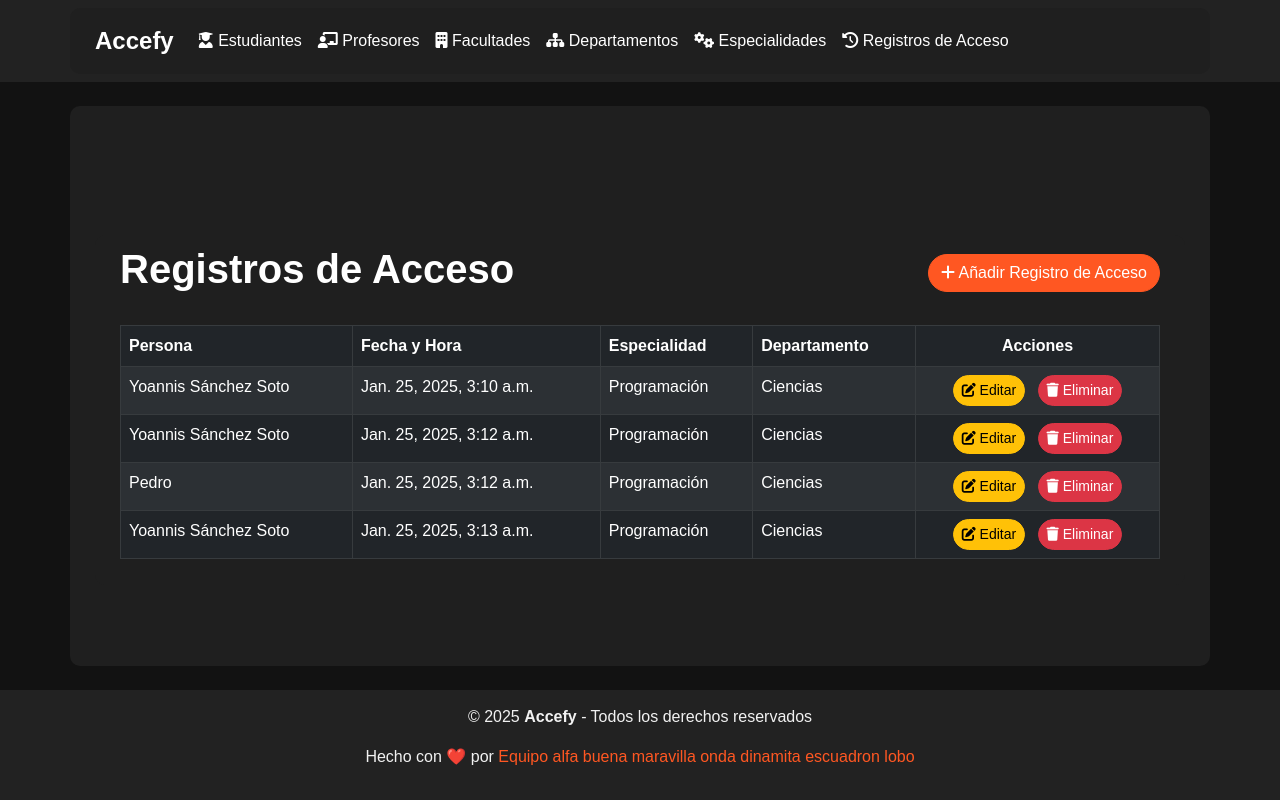
After one commit to yossTheDev/bibman, a Django app: page //access_records/ in a window 1280 px wide. The commit adds this page. Run offline with Django 5.2, Linux system fonts and the light colour scheme; data comes from the database, SQL or seed files in the repository; both versions use the stored data as it was after the commit.

Commit message:
feat: :sparkles: Access Records CRUD

```diff
--- a/bibman/urls.py
+++ b/bibman/urls.py
@@ -11,7 +11,6 @@ router.register(r'professors', ProfessorViewSet)
 urlpatterns = [
     path('admin/', admin.site.urls),
     path('api/', include(router.urls)),
-    path('students/', include('bibman_app.urls')),
-    path('professors/', include('bibman_app.urls')),
+    path('/', include('bibman_app.urls')),
     path('', home, name='home'),
 ]
--- /dev/null
+++ b/bibman_app/templates/access_records/access_record_list.html
@@ -0,0 +1,56 @@
+{% extends "base.html" %} {% block content %}
+<div class="container mt-5">
+  <!-- Header section with title and Add Access Record button -->
+  <div class="d-flex justify-content-between align-items-center mb-4">
+    <h1 class="text-white">Registros de Acceso</h1>
+    <a href="{% url 'access-record-create' %}" class="btn btn-primary">
+      <i class="fas fa-plus"></i> Añadir Registro de Acceso
+    </a>
+  </div>
+
+  <!-- Table to display access records -->
+  {% if access_records %}
+  <table class="table table-hover table-bordered table-striped table-dark">
+    <thead style="background-color: #ff5722; color: white">
+      <tr>
+        <th>Persona</th>
+        <th>Fecha y Hora</th>
+        <th>Especialidad</th>
+        <th>Departamento</th>
+        <th class="text-center">Acciones</th>
+      </tr>
+    </thead>
+    <tbody>
+      {% for record in access_records %}
+      <tr>
+        <td>{{ record.person.name }}</td>
+        <td>{{ record.timestamp }}</td>
+        <td>{{ record.major.name|default:"N/A" }}</td>
+        <td>{{ record.department.name|default:"N/A" }}</td>
+        <td class="text-center">
+          <a
+            href="{% url 'access-record-edit' record.pk %}"
+            class="btn btn-sm btn-warning me-2"
+          >
+            <i class="fas fa-edit"></i> Editar
+          </a>
+          <a
+            href="{% url 'access-record-delete' record.pk %}"
+            class="btn btn-sm btn-danger"
+          >
+            <i class="fas fa-trash"></i> Eliminar
+          </a>
+        </td>
+      </tr>
+      {% endfor %}
+    </tbody>
+  </table>
+  {% else %}
+  <!-- Message if no access records are found -->
+  <div class="alert alert-info text-center" role="alert">
+    No hay registros de acceso disponibles. ¡Añade el primero haciendo clic en
+    <strong>Añadir Registro de Acceso</strong>!
+  </div>
+  {% endif %}
+</div>
+{% endblock %}
--- a/bibman_app/templates/base.html
+++ b/bibman_app/templates/base.html
@@ -155,6 +155,11 @@
                 ><i class="fas fa-cogs"></i> Especialidades</a
               >
             </li>
+            <li class="nav-item">
+              <a class="nav-link" href="{% url 'access-record-list' %}"
+                ><i class="fas fa-history"></i> Registros de Acceso</a
+              >
+            </li>
           </ul>
         </div>
       </div>
--- a/bibman_app/urls.py
+++ b/bibman_app/urls.py
@@ -4,7 +4,8 @@ from .views import (
     ProfessorListView, ProfessorCreateView, ProfessorUpdateView, ProfessorDeleteView,
     MajorCreateView,MajorListView,MajorDeleteView,MajorUpdateView,
     DepartmentCreateView,DepartmentListView,DepartmentDeleteView,DepartmentUpdateView,
-    FacultyCreateView,FacultyListView,FacultyDeleteView,FacultyUpdateView
+    FacultyCreateView,FacultyListView,FacultyDeleteView,FacultyUpdateView,
+    AccessRecordListView,AccessRecordCreateView,AccessRecordDeleteView,AccessRecordUpdateView
 )
 
 urlpatterns = [
@@ -38,4 +39,10 @@ urlpatterns = [
     path('faculties/<int:pk>/edit/', FacultyUpdateView.as_view(), name='faculty-edit'),
     path('faculties/<int:pk>/delete/', FacultyDeleteView.as_view(), name='faculty-delete'),
 
+     # AccessRecord URLs
+    path('access_records/', AccessRecordListView.as_view(), name='access-record-list'),
+    path('access_records/add/', AccessRecordCreateView.as_view(), name='access-record-create'),
+    path('access_records/<int:pk>/edit/', AccessRecordUpdateView.as_view(), name='access-record-edit'),
+    path('access_records/<int:pk>/delete/', AccessRecordDeleteView.as_view(), name='access-record-delete'),
+
 ]
--- a/bibman_app/views.py
+++ b/bibman_app/views.py
@@ -2,8 +2,8 @@ from rest_framework import viewsets
 from django.shortcuts import render, get_object_or_404, redirect
 from django.urls import reverse_lazy
 from django.views.generic import ListView, CreateView, UpdateView, DeleteView
-from .models import Person, Student, Professor,Major, Department, Faculty
-from .forms import  StudentForm, ProfessorForm, MajorForm
+from .models import Person, Student, Professor,Major, Department, Faculty, AccessRecord
+from .forms import  StudentForm, ProfessorForm, MajorForm,AccessRecordForm
 from .serializers import StudentSerializer, ProfessorSerializer
 
 def home(request):
@@ -266,3 +266,26 @@ class FacultyDeleteView(DeleteView):
     model = Faculty
     template_name = "faculties/faculty_confirm_delete.html"
     success_url = reverse_lazy("faculty-list")
+
+
+class AccessRecordListView(ListView):
+    model = AccessRecord
+    template_name = "access_records/access_record_list.html"
+    context_object_name = "access_records"
+
+class AccessRecordCreateView(CreateView):
+    model = AccessRecord
+    form_class = AccessRecordForm
+    template_name = "access_records/access_record_form.html"
+    success_url = reverse_lazy('access-record-list')
+
+class AccessRecordUpdateView(UpdateView):
+    model = AccessRecord
+    form_class = AccessRecordForm
+    template_name = "access_records/access_record_form.html"
+    success_url = reverse_lazy('access-record-list')
+
+class AccessRecordDeleteView(DeleteView):
+    model = AccessRecord
+    template_name = "access_records/access_record_confirm_delete.html"
+    success_url = reverse_lazy('access-record-list')
```
Also changed, not shown: bibman_app/forms.py (+6 -1 lines), bibman_app/templates/access_records/access_record_confirm_delete.html (added, +18 -0 lines), bibman_app/templates/access_records/access_record_form.html (added, +21 -0 lines), db.sqlite3.
